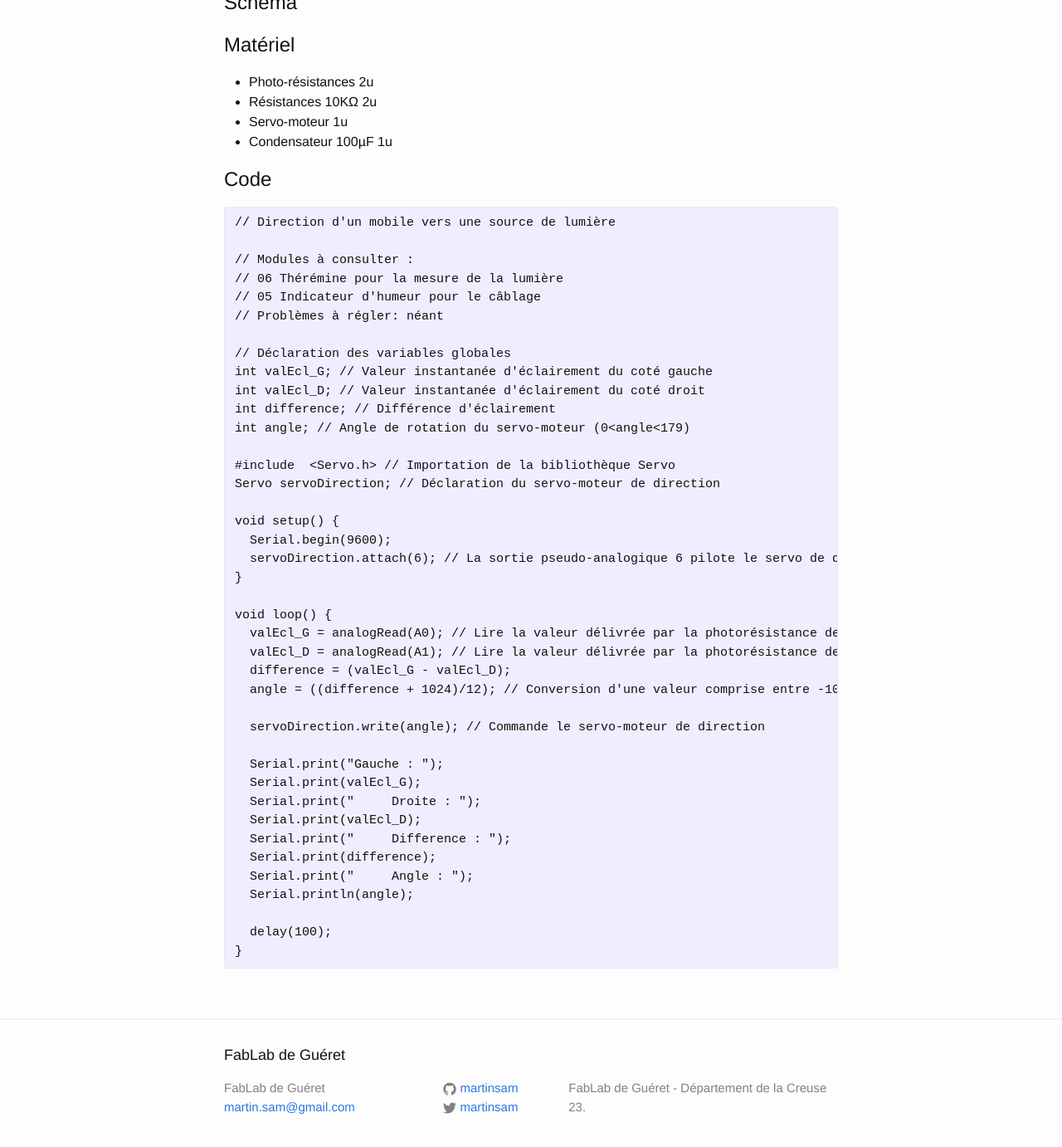
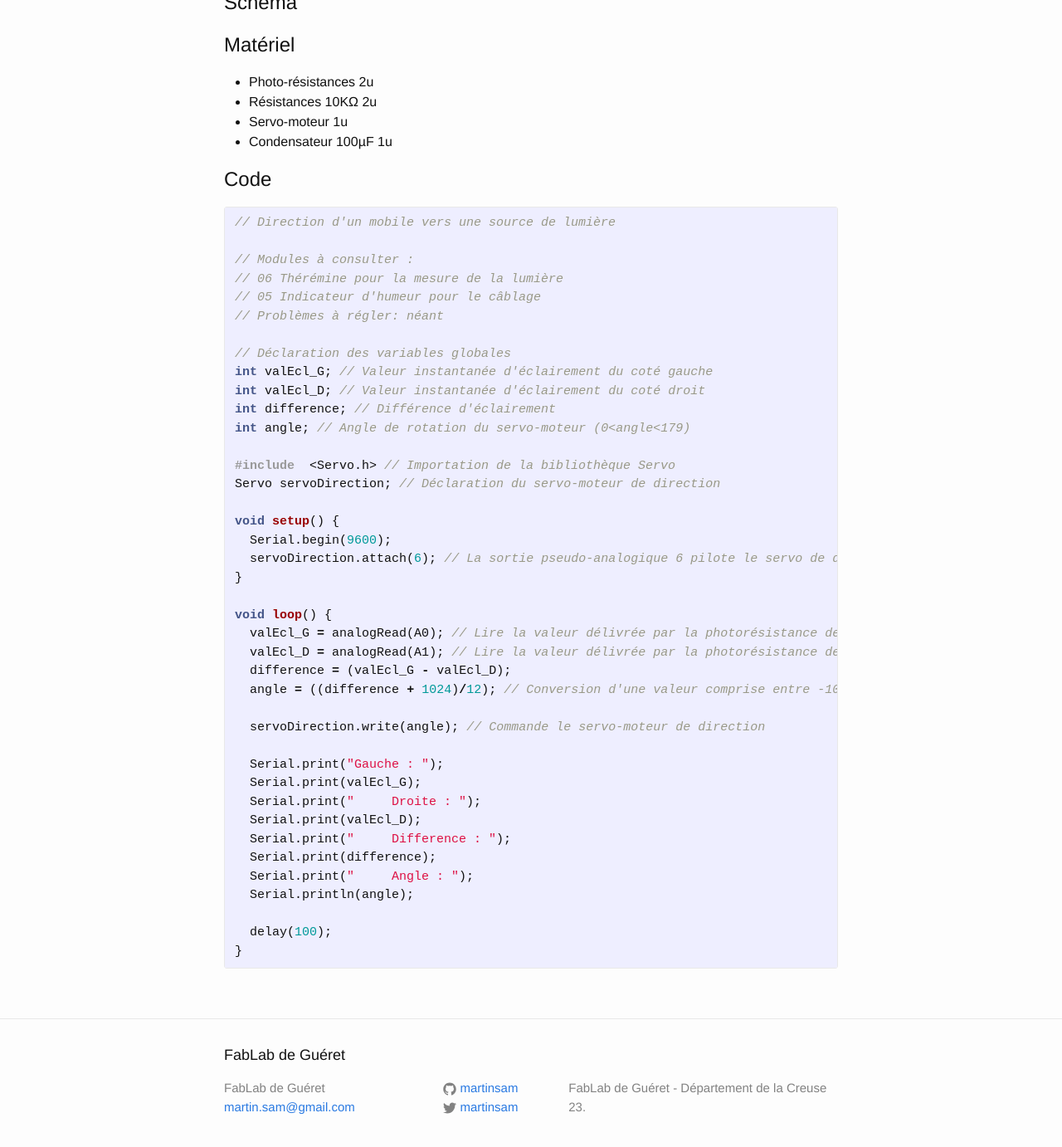
Before and after one commit to fablabgueret/fablabgueret.github.io, a Jekyll site: the page built from _posts/2016-02-12-dispositif-de-phototaxie.markdown, in a window 1280 px wide and 1400 px high, scrolled down 494 px. Shown: the top 1382 px of the window at 83% size. Built offline with Jekyll 4.4.1, drawn with Linux system fonts in a browser that asks for light colours.

Commit message:
Update 2016-02-12-dispositif-de-phototaxie.markdown

```diff
--- a/_posts/2016-02-12-dispositif-de-phototaxie.markdown
+++ b/_posts/2016-02-12-dispositif-de-phototaxie.markdown
@@ -29,7 +29,7 @@ Permettant à un véhicule de se diriger vers la lumière
 
 # Code
 
-{% highlight arduino %}
+{% highlight c %}
 // Direction d'un mobile vers une source de lumière
 
 // Modules à consulter :
```
